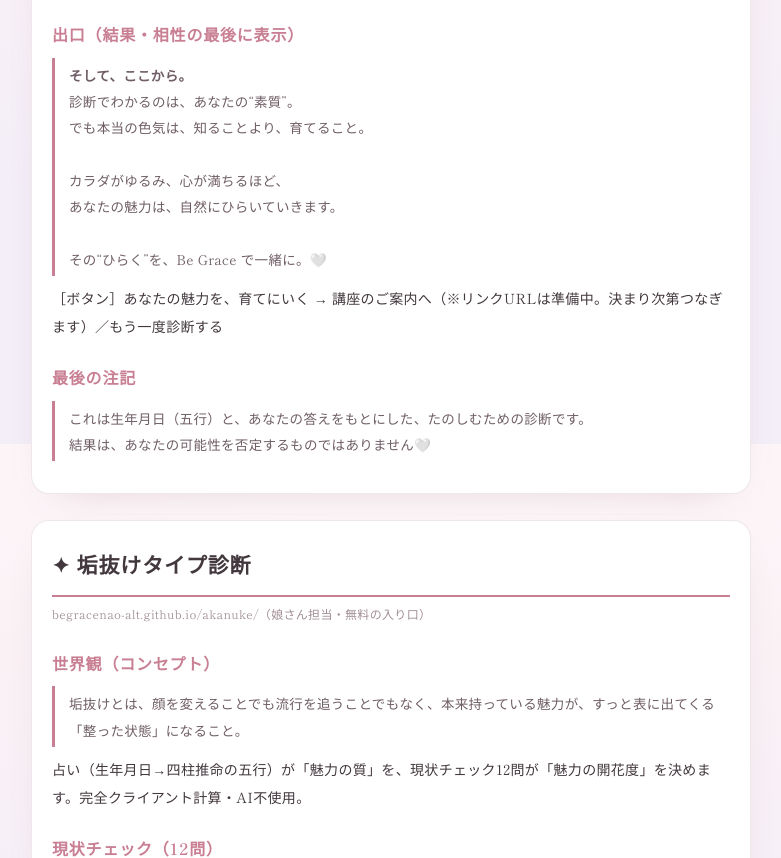
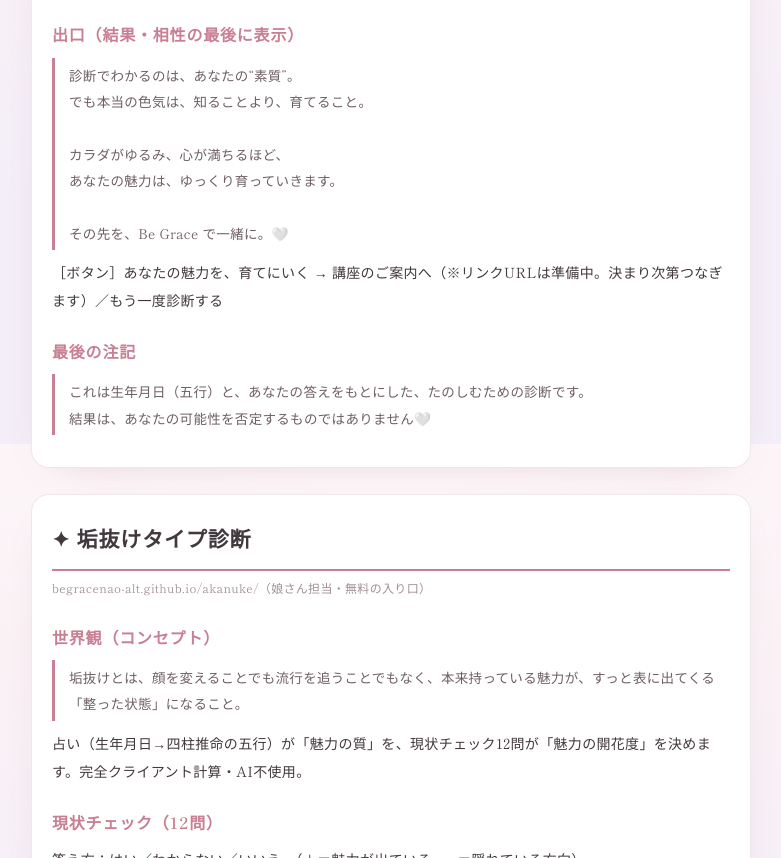
Before and after one commit to begracenao-alt/daihon, a plain HTML site: page index.html in a window 1280 px wide. Shown: the part 3556-4414 px from the top of the page, without its empty margins (249-1030 px from the left). Drawn offline with nearby package versions, Linux system fonts and the light colour scheme.

Commit message:
sync: 出口の言葉を更新

```diff
--- a/index.html
+++ b/index.html
@@ -130,7 +130,7 @@
     </table>
 
     <h3>出口（結果・相性の最後に表示）</h3>
-    <div class="quote"><b>そして、ここから。</b><br>診断でわかるのは、あなたの“素質”。<br>でも本当の色気は、知ることより、育てること。<br><br>カラダがゆるみ、心が満ちるほど、<br>あなたの魅力は、自然にひらいていきます。<br><br>その“ひらく”を、Be Grace で一緒に。🤍</div>
+    <div class="quote">診断でわかるのは、あなたの“素質”。<br>でも本当の色気は、知ることより、育てること。<br><br>カラダがゆるみ、心が満ちるほど、<br>あなたの魅力は、ゆっくり育っていきます。<br><br>その先を、Be Grace で一緒に。🤍</div>
     <p>［ボタン］あなたの魅力を、育てにいく → 講座のご案内へ（※リンクURLは準備中。決まり次第つなぎます）／もう一度診断する</p>
 
     <h3>最後の注記</h3>
```
